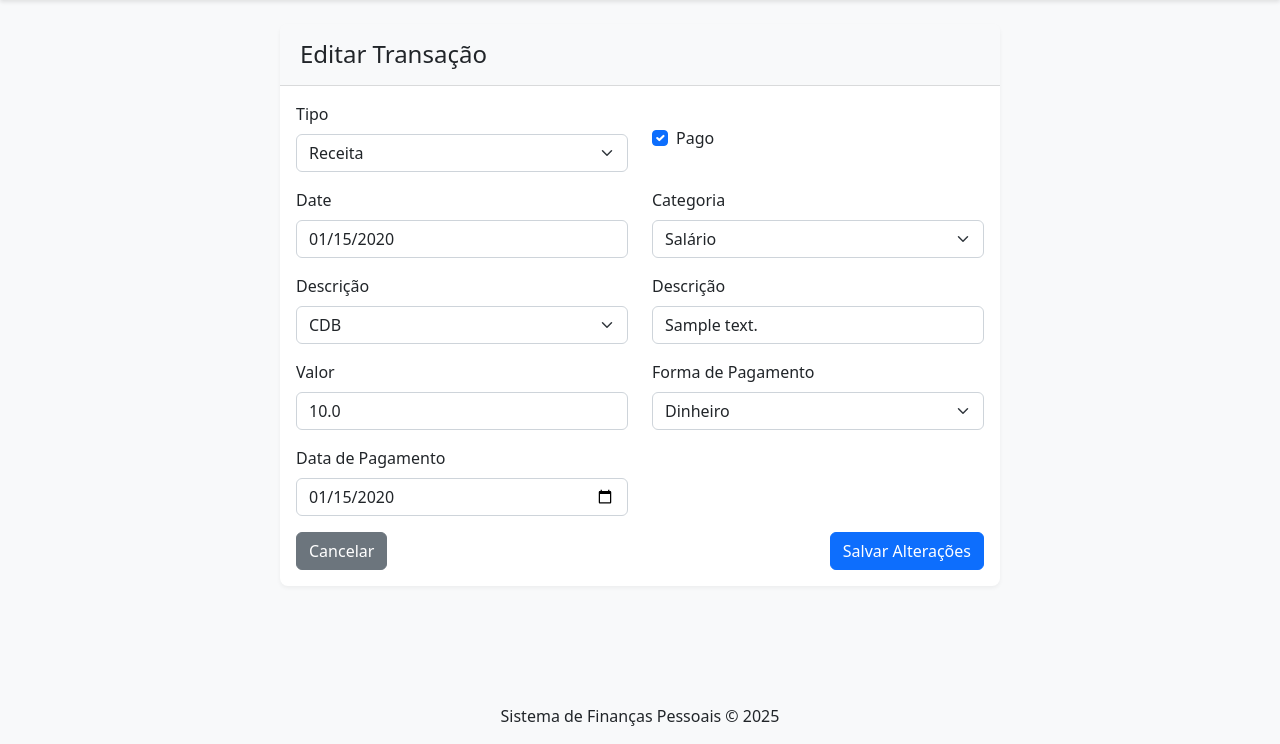
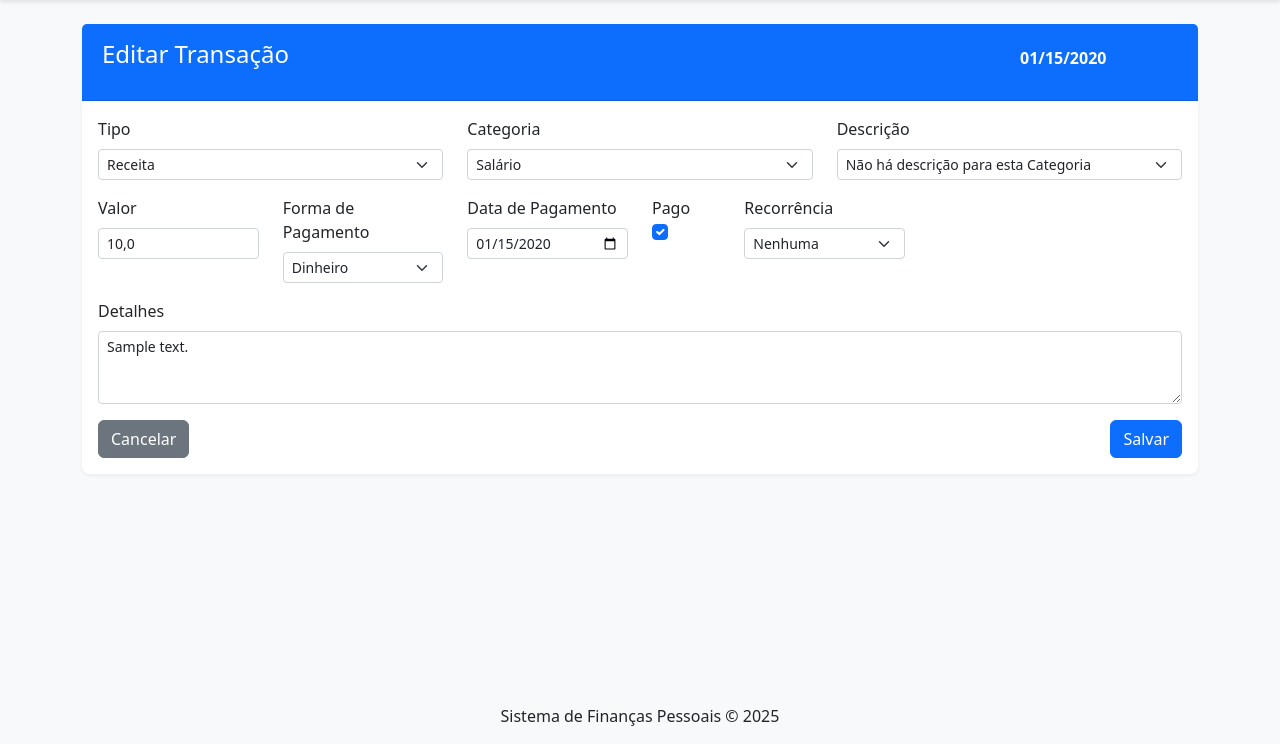
Before and after one commit to carlosalbertoprojetos/fintrack-flask-platform, a Flask app: page /transactions/transactions/edit/1 in a window 1280 px wide. Shown: the part 56-800 px from the top of the page. Run offline with Flask 3, Linux system fonts and the light colour scheme; a user stored in the database is signed in; data comes from the database, SQL or seed files in the repository; tables that the repository leaves empty hold one stand-in row (values such as "Sample post"); data that the repository does not hold is empty.

Commit message:
melhorias

```diff
--- a/app/routes.py
+++ b/app/routes.py
@@ -998,7 +998,7 @@ def add_transaction():
         flash("Transação adicionada com sucesso!", "success")
         return redirect(url_for("transaction.transactions"))
 
-    return render_template("add_transaction.html", form=form)
+    return render_template("add_edit_transaction.html", form=form, edit=False)
 
 
 @transaction_bp.route("/transactions/edit/<int:id>", methods=["GET", "POST"])
@@ -1041,7 +1041,9 @@ def edit_transaction(id):
         flash("Transação atualizada com sucesso!", "success")
         return redirect(url_for("transaction.transactions"))
 
-    return render_template("edit_transaction.html", form=form, transaction=transaction)
+    return render_template(
+        "add_edit_transaction.html", form=form, transaction=transaction, edit=True
+    )
 
 
 @transaction_bp.route("/transactions/delete/<int:id>")
--- a/app/templates/add_transaction.html
+++ b/app/templates/add_edit_transaction.html
@@ -1,13 +1,22 @@
 {% extends "base.html" %} {% block title %}{% if edit %}Editar{% else %}Nova{%
 endif %} Transação - Finanças Pessoais{% endblock %} {% block content %}
-
 <div class="card">
   <div class="card-header d-flex justify-content-between bg-primary text-white">
     <h4 class="mb-0">{% if edit %}Editar{% else %}Nova{% endif %} Transação</h4>
     <h4>{{ form.date }}</h4>
   </div>
   <div class="card-body">
-    <form method="POST" id="transactionForm">
+    <form
+      method="POST"
+      id="transactionForm"
+      {%
+      if
+      edit
+      %}action="{{ url_for('transaction.edit_transaction', id=transaction.id) }}"
+      {%
+      endif
+      %}
+    >
       {{ form.hidden_tag() }}
       <div class="row mb-3">
         <div class="col-md-4">
@@ -36,15 +45,19 @@ endif %} Transação - Finanças Pessoais{% endblock %} {% block content %}
       <div class="row mb-3">
         <div class="col-md-2">
           {{ form.amount.label(class="form-label") }} {{
-          form.amount(class="form-control form-control-sm") }} {% for error in
-          form.amount.errors %}
+          form.amount(class="form-control form-control-sm currency-input",
+          type="text", inputmode="decimal", pattern="[0-9]*[.,]?[0-9]*",
+          value=form.amount.data|string|replace('.', ',') if form.amount.data
+          else '') }} {% for error in form.amount.errors %}
           <div class="text-danger">{{ error }}</div>
           {% endfor %}
         </div>
         <div class="col-md-2" id="discountValue" style="display: none">
           {{ form.discount.label(class="form-label") }} {{
-          form.discount(class="form-control form-control-sm") }} {% for error in
-          form.discount.errors %}
+          form.discount(class="form-control form-control-sm currency-input",
+          type="text", inputmode="decimal", pattern="[0-9]*[.,]?[0-9]*",
+          value=form.discount.data|string|replace('.', ',') if
+          form.discount.data else '') }} {% for error in form.discount.errors %}
           <div class="text-danger">{{ error }}</div>
           {% endfor %}
         </div>
@@ -80,13 +93,13 @@ endif %} Transação - Finanças Pessoais{% endblock %} {% block content %}
           <div class="text-danger">{{ error }}</div>
           {% endfor %}
         </div>
-        <div class="mb-3">
-          {{ form.details.label(class="form-label") }} {{
-          form.details(class="form-control form-control-sm", rows=3,
-          id="details") }} {% for error in form.details.errors %}
-          <div class="text-danger">{{ error }}</div>
-          {% endfor %}
-        </div>
+      </div>
+      <div class="mb-3">
+        {{ form.details.label(class="form-label") }} {{
+        form.details(class="form-control form-control-sm", rows=3, id="details")
+        }} {% for error in form.details.errors %}
+        <div class="text-danger">{{ error }}</div>
+        {% endfor %}
       </div>
       <div class="d-flex justify-content-between">
         <a href="{{ url_for('transaction.reports') }}" class="btn btn-secondary"
@@ -97,9 +110,7 @@ endif %} Transação - Finanças Pessoais{% endblock %} {% block content %}
     </form>
   </div>
 </div>
-
 {% endblock %} {% block extra_js %}
-
 <script>
   // URLs para buscar categorias e despesas
   const getCategoriesUrlTemplate =
@@ -111,20 +122,87 @@ endif %} Transação - Finanças Pessoais{% endblock %} {% block content %}
   const selectedCategoryId = "{{ form.category_id.data or '' }}";
   const selectedExpenseId = "{{ form.expense_id.data or '' }}";
 
+  // Função para formatar valor monetário
+  function formatCurrency(value) {
+    if (!value) return "";
+
+    // Remove tudo que não é número ou vírgula/ponto
+    value = value.toString().replace(/[^\d,.-]/g, "");
+
+    // Substitui ponto por vírgula se houver mais de uma vírgula
+    const parts = value.split(/[.,]/);
+    if (parts.length > 2) {
+      value = parts.slice(0, -1).join("") + "," + parts.slice(-1);
+    }
+
+    // Garante que só há uma vírgula
+    value = value.replace(/,/g, (match, offset, string) => {
+      return string.indexOf(",") === offset ? "," : "";
+    });
+
+    // Formata o número com separadores de milhar
+    const parts2 = value.split(",");
+    parts2[0] = parts2[0].replace(/\B(?=(\d{3})+(?!\d))/g, ".");
+    value = parts2.join(",");
+
+    return value;
+  }
+
+  // Função para converter valor formatado para número
+  function parseCurrency(value) {
+    if (!value) return "";
+    // Remove pontos de milhar e substitui vírgula por ponto para envio ao servidor
+    return value.replace(/\./g, "").replace(",", ".");
+  }
+
   document.addEventListener("DOMContentLoaded", function () {
     const typeSelect = document.getElementById("transactionType");
     const categorySelect = document.getElementById("categorySelect");
     const expenseSelect = document.getElementById("expenseSelect");
     const dueDateField = document.getElementById("dueDateField");
     const discountValue = document.getElementById("discountValue");
+    const currencyInputs = document.querySelectorAll(".currency-input");
+
+    // Configurar inputs de moeda
+    currencyInputs.forEach((input) => {
+      // Formatar valor ao carregar
+      if (input.value) {
+        input.value = formatCurrency(input.value);
+      }
+
+      // Formatar valor ao digitar
+      input.addEventListener("input", function (e) {
+        let value = e.target.value;
+        e.target.value = formatCurrency(value);
+      });
+
+      // Formatar valor ao perder foco
+      input.addEventListener("blur", function (e) {
+        let value = e.target.value;
+        if (value) {
+          // Adiciona zeros após a vírgula se necessário
+          const parts = value.split(",");
+          if (parts.length === 1) {
+            value = value + ",00";
+          } else if (parts[1].length === 1) {
+            value = value + "0";
+          }
+          e.target.value = formatCurrency(value);
+        }
+      });
+
+      // Converter valor para número antes de enviar o formulário
+      input.form.addEventListener("submit", function (e) {
+        input.value = parseCurrency(input.value);
+      });
+    });
 
     // Função para mostrar/esconder o campo de data de vencimento
     function toggleDueDateField() {
       // Mostrar o campo de vencimento se for uma despesa
       dueDateField.style.display =
         typeSelect.value === "despesa" ? "block" : "none";
-
-      // Mostrar o campo de desconto se for uma venda
+      // Mostrar o campo de desconto se for uma despesa
       discountValue.style.display =
         typeSelect.value === "despesa" ? "block" : "none";
     }
@@ -218,5 +296,4 @@ endif %} Transação - Finanças Pessoais{% endblock %} {% block content %}
     typeSelect.dispatchEvent(new Event("change"));
   });
 </script>
-
 {% endblock %}
--- a/app/templates/edit_transaction.html
+++ /dev/null
@@ -1,189 +0,0 @@
-{% extends "base.html" %} {% block title %}Editar Transação - Finanças
-Pessoais{% endblock %} {% block content %}
-<div class="container">
-  <div class="row justify-content-center">
-    <div class="col-md-8">
-      <div class="card">
-        <div class="card-header">
-          <h2 class="h4 mb-0">Editar Transação</h2>
-        </div>
-        <div class="card-body">
-          <form
-            method="POST"
-            action="{{ url_for('transaction.edit_transaction', id=transaction.id) }}"
-            id="transactionForm"
-          >
-            {{ form.hidden_tag() }}
-
-            <!-- Primeira linha: Tipo e Status -->
-            <div class="row mb-3">
-              <div class="col-md-6">
-                <div class="form-group">
-                  {{ form.type.label(class="form-label") }} {{
-                  form.type(class="form-select", id="transactionType") }} {% if
-                  form.type.errors %} {% for error in form.type.errors %}
-                  <span class="text-danger">{{ error }}</span>
-                  {% endfor %} {% endif %}
-                </div>
-              </div>
-              <div class="col-md-6">
-                <div class="form-group">
-                  <div class="form-check mt-4">
-                    {{ form.paid(class="form-check-input") }} {{
-                    form.paid.label(class="form-check-label") }}
-                  </div>
-                  {% if form.paid.errors %} {% for error in form.paid.errors %}
-                  <span class="text-danger">{{ error }}</span>
-                  {% endfor %} {% endif %}
-                </div>
-              </div>
-            </div>
-
-            <!-- Segunda linha: Data e Categoria -->
-            <div class="row mb-3">
-              <div class="col-md-6">
-                <div class="form-group">
-                  {{ form.date.label(class="form-label") }} {{
-                  form.date(class="form-control", type="date") }} {% if
-                  form.date.errors %} {% for error in form.date.errors %}
-                  <span class="text-danger">{{ error }}</span>
-                  {% endfor %} {% endif %}
-                </div>
-              </div>
-              <div class="col-md-6">
-                <div class="form-group">
-                  {{ form.category_id.label(class="form-label") }} {{
-                  form.category_id(class="form-select") }} {% if
-                  form.category_id.errors %} {% for error in
-                  form.category_id.errors %}
-                  <span class="text-danger">{{ error }}</span>
-                  {% endfor %} {% endif %}
-                </div>
-              </div>
-            </div>
-
-            <!-- Terceira linha: Despesa e Descrição -->
-            <div class="row mb-3">
-              <div class="col-md-6">
-                <div class="form-group">
-                  {{ form.expense_id.label(class="form-label") }} {{
-                  form.expense_id(class="form-select") }} {% if
-                  form.expense_id.errors %} {% for error in
-                  form.expense_id.errors %}
-                  <span class="text-danger">{{ error }}</span>
-                  {% endfor %} {% endif %}
-                </div>
-              </div>
-              <div class="col-md-6">
-                <div class="form-group">
-                  {{ form.description.label(class="form-label") }} {{
-                  form.description(class="form-control") }} {% if
-                  form.description.errors %} {% for error in
-                  form.description.errors %}
-                  <span class="text-danger">{{ error }}</span>
-                  {% endfor %} {% endif %}
-                </div>
-              </div>
-            </div>
-
-            <!-- Quarta linha: Valor e Forma de Pagamento -->
-            <div class="row mb-3">
-              <div class="col-md-6">
-                <div class="form-group">
-                  {{ form.amount.label(class="form-label") }} {{
-                  form.amount(class="form-control", type="number", step="0.01")
-                  }} {% if form.amount.errors %} {% for error in
-                  form.amount.errors %}
-                  <span class="text-danger">{{ error }}</span>
-                  {% endfor %} {% endif %}
-                </div>
-              </div>
-              <div class="col-md-6">
-                <div class="form-group">
-                  {{ form.payment_method_id.label(class="form-label") }} {{
-                  form.payment_method_id(class="form-select") }} {% if
-                  form.payment_method_id.errors %} {% for error in
-                  form.payment_method_id.errors %}
-                  <span class="text-danger">{{ error }}</span>
-                  {% endfor %} {% endif %}
-                </div>
-              </div>
-            </div>
-
-            <!-- Campos condicionais para despesas -->
-            <div id="expenseFields" style="display: none">
-              <!-- Quinta linha: Desconto e Data de Vencimento -->
-              <div class="row mb-3">
-                <div class="col-md-6">
-                  <div class="form-group">
-                    {{ form.discount.label(class="form-label") }} {{
-                    form.discount(class="form-control", type="number",
-                    step="0.01") }} {% if form.discount.errors %} {% for error
-                    in form.discount.errors %}
-                    <span class="text-danger">{{ error }}</span>
-                    {% endfor %} {% endif %}
-                  </div>
-                </div>
-                <div class="col-md-6">
-                  <div class="form-group">
-                    {{ form.due_date.label(class="form-label") }} {{
-                    form.due_date(class="form-control", type="date") }} {% if
-                    form.due_date.errors %} {% for error in form.due_date.errors
-                    %}
-                    <span class="text-danger">{{ error }}</span>
-                    {% endfor %} {% endif %}
-                  </div>
-                </div>
-              </div>
-            </div>
-
-            <!-- Sexta linha: Data de Pagamento -->
-            <div class="row mb-3">
-              <div class="col-md-6">
-                <div class="form-group">
-                  {{ form.payment_date.label(class="form-label") }} {{
-                  form.payment_date(class="form-control", type="date") }} {% if
-                  form.payment_date.errors %} {% for error in
-                  form.payment_date.errors %}
-                  <span class="text-danger">{{ error }}</span>
-                  {% endfor %} {% endif %}
-                </div>
-              </div>
-            </div>
-
-            <div class="d-flex justify-content-between">
-              <a
-                href="{{ url_for('transaction.transactions') }}"
-                class="btn btn-secondary"
-                >Cancelar</a
-              >
-              <button type="submit" class="btn btn-primary">
-                Salvar Alterações
-              </button>
-            </div>
-          </form>
-        </div>
-      </div>
-    </div>
-  </div>
-</div>
-
-{% endblock %} {% block extra_js %}
-<script>
-  document.addEventListener("DOMContentLoaded", function () {
-    const typeSelect = document.getElementById("transactionType");
-    const expenseFields = document.getElementById("expenseFields");
-
-    function toggleExpenseFields() {
-      expenseFields.style.display =
-        typeSelect.value === "despesa" ? "block" : "none";
-    }
-
-    // Inicializar campos
-    toggleExpenseFields();
-
-    // Atualizar quando o tipo mudar
-    typeSelect.addEventListener("change", toggleExpenseFields);
-  });
-</script>
-{% endblock %}
```
Also changed, not shown: app/templates/transactions.html (+47 -28 lines).
